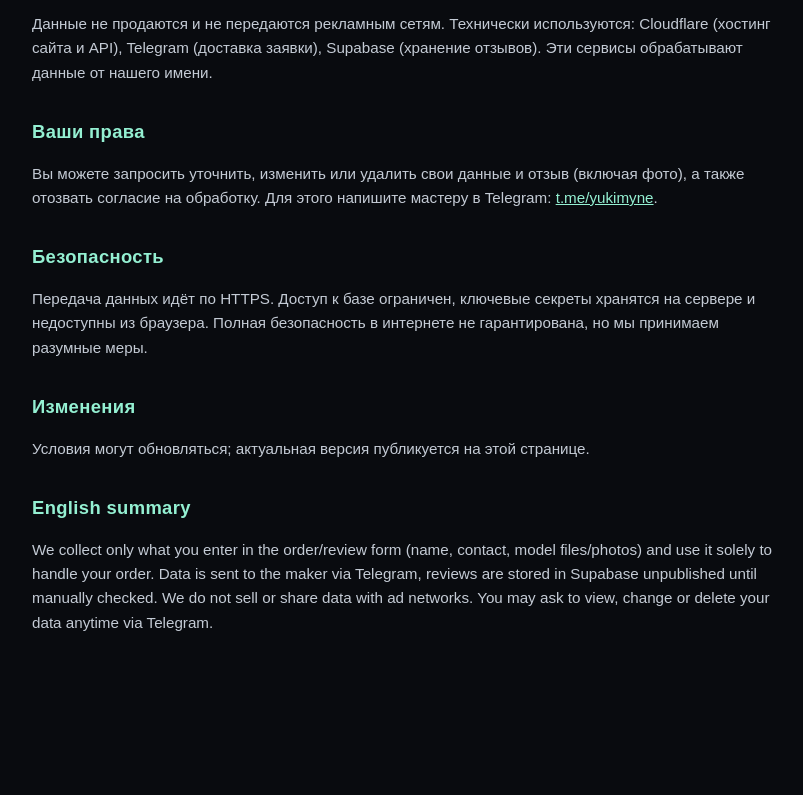
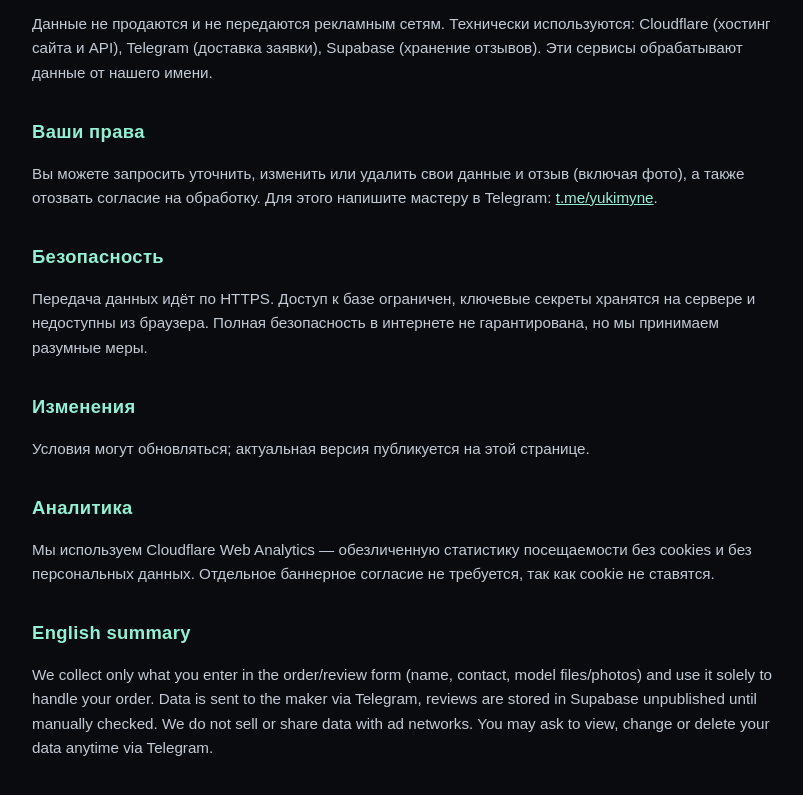
Before and after one commit to LesnoiEnot228/layerlab-3d-print-site, a website: page privacy.html in a window 1280 px wide. Shown: the part 727-1522 px from the top of the page, without its empty margins (228-1031 px from the left). Before the commit the page ends 1449 px from the top, so only its background shows below. Drawn offline with Linux system fonts and the light colour scheme.

Commit message:
Add Cloudflare Web Analytics beacon and allow it in CSP

```diff
--- a/privacy.html
+++ b/privacy.html
@@ -46,6 +46,9 @@
     <h2>Изменения</h2>
     <p>Условия могут обновляться; актуальная версия публикуется на этой странице.</p>
 
+    <h2>Аналитика</h2>
+    <p>Мы используем Cloudflare Web Analytics — обезличенную статистику посещаемости без cookies и без персональных данных. Отдельное баннерное согласие не требуется, так как cookie не ставятся.</p>
+
     <h2>English summary</h2>
     <p>We collect only what you enter in the order/review form (name, contact, model files/photos) and use it solely to handle your order. Data is sent to the maker via Telegram, reviews are stored in Supabase unpublished until manually checked. We do not sell or share data with ad networks. You may ask to view, change or delete your data anytime via Telegram.</p>
   </main>
```
Also changed, not shown: index.html (+1 -0 lines), 1 other file.
